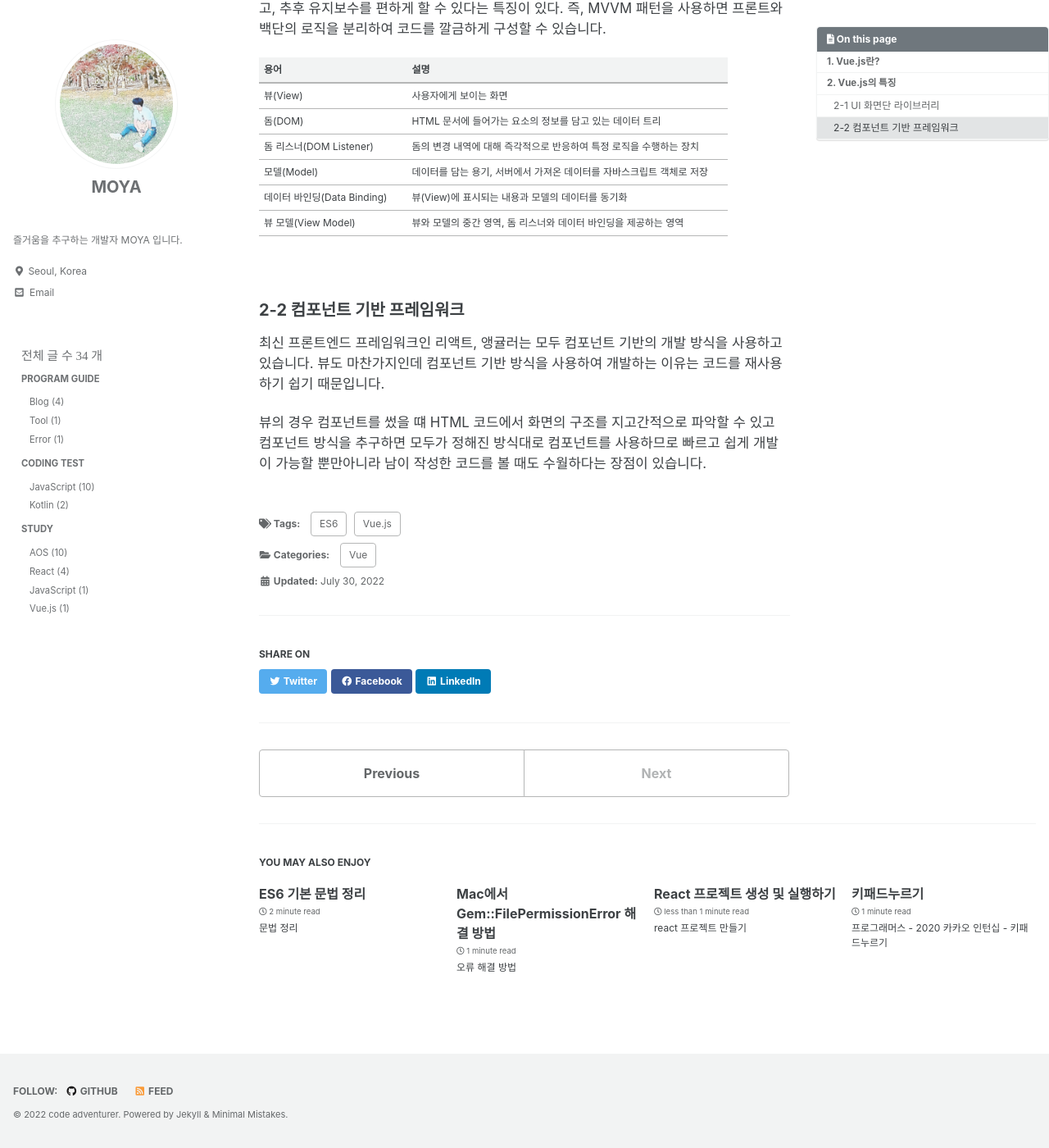
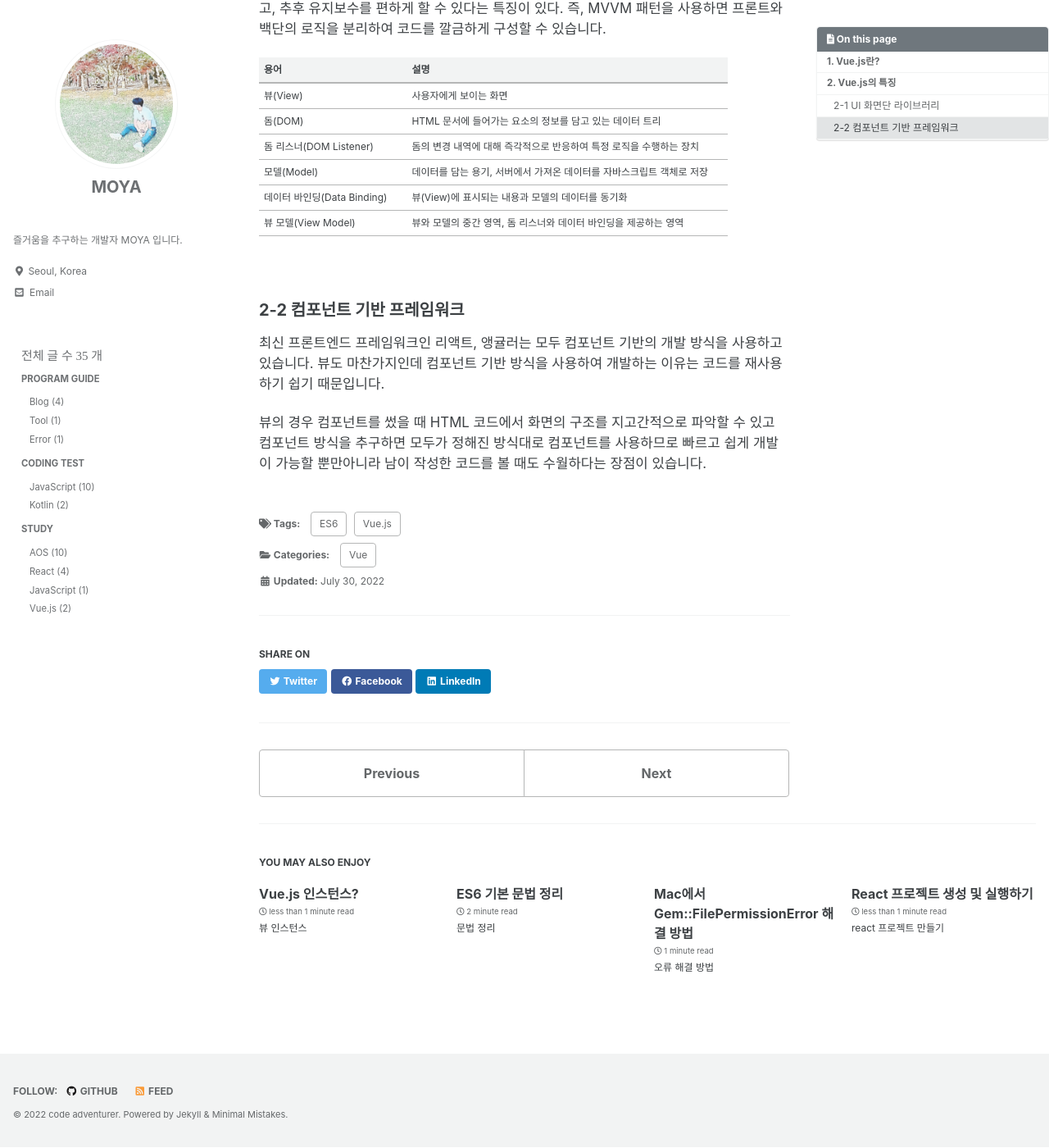
Before and after one commit to kdc7140/kdc7140.github.io, a Jekyll site: the page built from _posts/study/2022-07-30-vue001.md, in a window 1280 px wide and 1400 px high, scrolled down 2013 px. Shown: the whole window at 82% size. Built offline with Jekyll 4.4.1, drawn with Linux system fonts in a browser that asks for light colours; cached includes are drawn as plain includes; some web fonts are replaced.

Commit message:
vue.js study instance

````diff
--- a/_posts/study/2022-07-30-vue001.md
+++ b/_posts/study/2022-07-30-vue001.md
@@ -71,5 +71,5 @@
 최신 프론트엔드 프레임워크인 리액트, 앵귤러는 모두 컴포넌트 기반의 개발 방식을 사용하고 있습니다.
 뷰도 마찬가지인데 컴포넌트 기반 방식을 사용하여 개발하는 이유는 코드를 재사용하기 쉽기 때문입니다.
 
-뷰의 경우 컴포넌트를 썼을 떄 HTML 코드에서 화면의 구조를 지고간적으로 파악할 수 있고 컴포넌트 방식을 추구하면
+뷰의 경우 컴포넌트를 썼을 때 HTML 코드에서 화면의 구조를 지고간적으로 파악할 수 있고 컴포넌트 방식을 추구하면
 모두가 정해진 방식대로 컴포넌트를 사용하므로 빠르고 쉽게 개발이 가능할 뿐만아니라 남이 작성한 코드를 볼 때도 수월하다는 장점이 있습니다.
--- /dev/null
+++ b/_posts/study/2022-08-06-vue002.md
@@ -0,0 +1,81 @@
+---
+title:  "Vue.js 인스턴스?"
+excerpt: "뷰 인스턴스"
+toc : true
+toc_sticky : true
+
+categories:
+  - Vue
+tags:
+  - Vue.js
+  - 인스턴스
+---
+
+
+<br/>
+
+## 1. 뷰 인스턴스?
+
+뷰 인스턴스는 뷰로 화면을 개발하기 위해 필수적으로 생성해야 하는 기본 단위이다.
+
+
+{% raw %}
+```html
+<!DOCTYPE html>
+<html>
+  <head>
+    <meta charset="utf-8">
+    <meta name="viewport" content="width=device-width, initial-scale=1.0">
+    <title>Getting Started</title>
+  </head>
+  <body>
+    <div id="app">
+      {{ message }}
+    </div>
+
+    <script src="https://cdn.jsdelivr.net/npm/vue/dist/vue.js"></script>
+    <script>
+      //vue 인스턴스 생성
+      new Vue({
+        el: '#app',
+        data: {
+          message: 'Hello Vue.js'
+        }
+      })
+    </script>
+  </body>
+</html>
+```
+{% endraw %}
+
+
+### 1-1. 뷰 인스턴스 생성자
+
+new Vue()로 인스턴스를 생성할 때 Vue를 생성자라고 한다. Vue 생성자는 뷰 라이브러리를로딩하고 나면 접근할 수 있다.
+생성자를 사용하는 이유는 뷰로 개발할 때 필요한 기능들을 생성자에 미리 정의해놓고 그 기능을 재정의해서 편리하게 사용하기 위해서이다.
+
+ > 생성자?<br/>객체를 새로 생성할 때 자주 사용하는 옵션과 기능들을 미리 특정 객체에 저장해놓고, 해로 객체를 생성할 때 기존에 포함된 기능과 더불어 기존 기능을 쉽게 확장하여 사용하는 기법
+
+
+### 1-2. 뷰 인스턴스 옵션
+
+뷰 인스턴스 옵션 속성은 인스턴스를 생성할 때 재정의할 data, el, template 등의 속성을 의미한다.
+
+|속성|설명|
+|----|---|
+|template|화면에 표시할 HTML, CSS 등의 마크업 요소를 정의하는 속성|
+|methods|화면 로직 제어와 관계된 메스드를 정의하는 속성|
+|created|뷰 인스턴스가 생성되자마자 실행할 로직을 정의할 수 있는 속성|
+
+
+### 1-3. 뷰 인스턴스 유효 범위
+
+뷰 인스턴스를 생성하면 HTML의 특정 범위 안에서만 옵션 속성들이 적용되어 나타나는데, 이를 유효 범위라고 한다.
+
+{% raw %}
+```html
+<div id="app">
+  {{ message }}
+</div>
+```
+{% endraw %}
````
